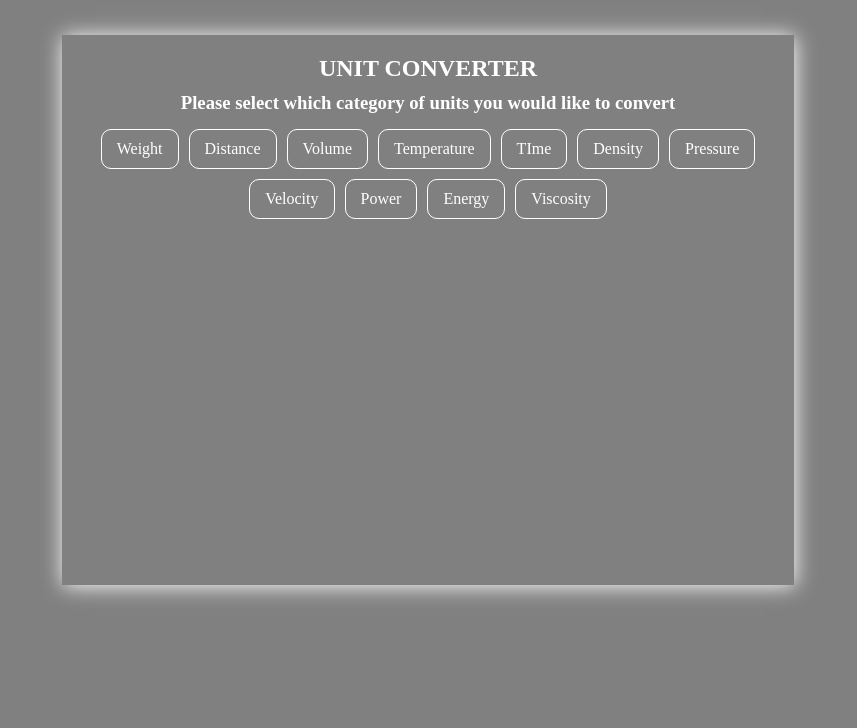
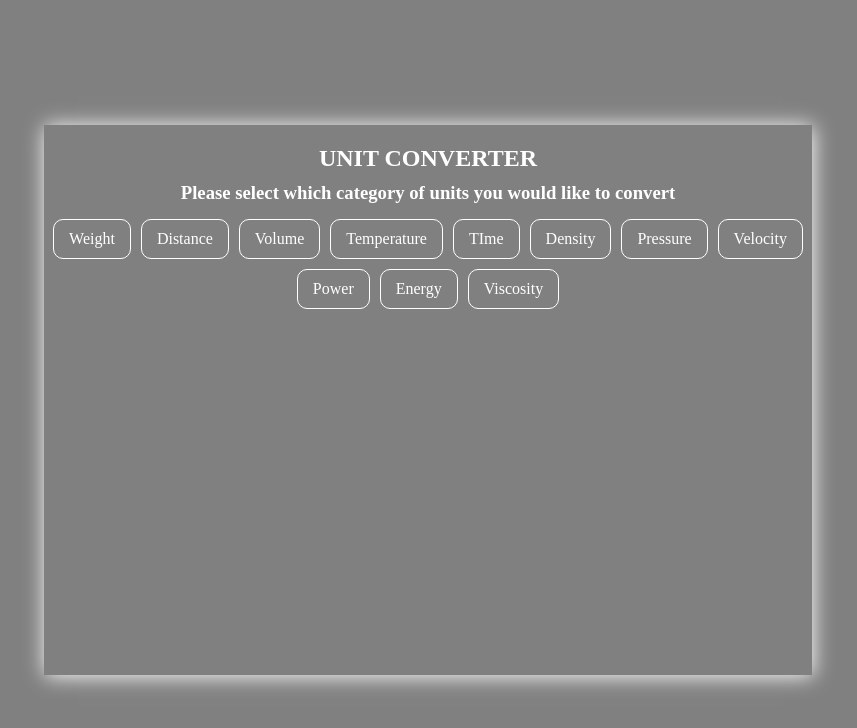
Before and after one commit to TaiwoJoshua/units_converter, a plain HTML site: page index.html in a window 1280 px wide. Shown: the whole page, without its empty margins (212-1069 px from the left). Drawn offline with Linux system fonts and the light colour scheme.

Commit message:
I gave pagewrapper min-height

```diff
--- a/index.css
+++ b/index.css
@@ -10,7 +10,7 @@ body{
 }
 .pagewrapper{
     width: 100%;
-    padding: 30px;
+    min-height: 100vh;
     display: flex;
     align-items: center;
     justify-content: center;
```
